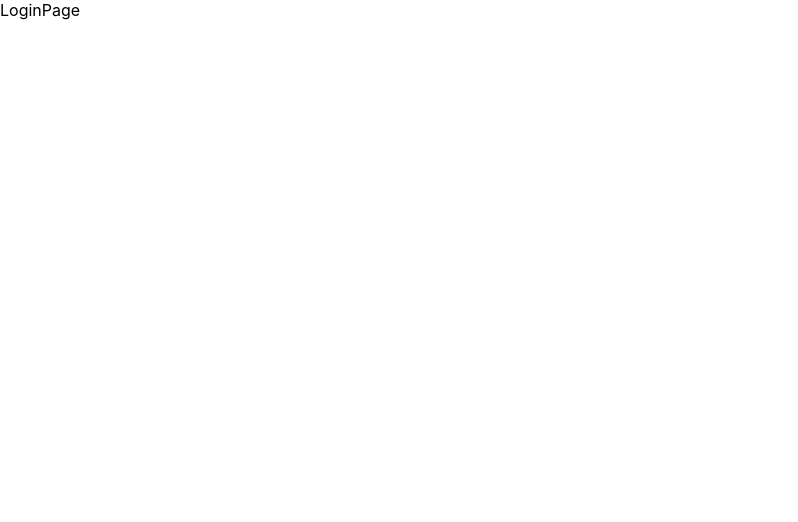
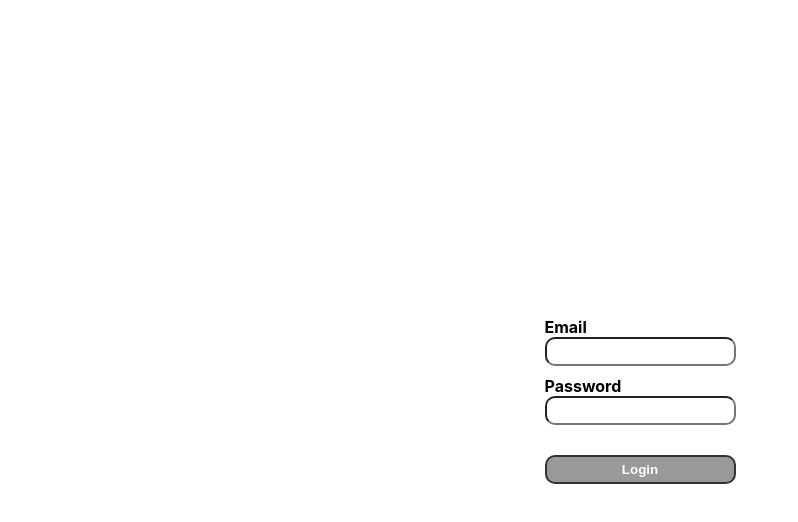
Before and after one commit to ingseo/boiler-plate, a React (Create React App) app in the folder client/: page /Login in a window 1280 px wide. Shown: the top 522 px of the page, without its empty margins (0-798 px from the left). Built offline with nearby package versions, Linux system fonts and the light colour scheme.

Commit message:
로그인페이지-기본틀 작성중

```diff
--- a/client/src/App.js
+++ b/client/src/App.js
@@ -16,8 +16,6 @@ function App() {
   return (
       <Router>
         <div>
-
-
           <Routes>
             <Route exact path="/" element={<LandingPage />} />
             <Route path="/Login" element={<LoginPage />} />
--- a/client/src/components/views/LandingPage/LandingPage.js
+++ b/client/src/components/views/LandingPage/LandingPage.js
@@ -10,7 +10,10 @@ function LandingPage() {
 
 
   return (
-    <div>LandingPage</div>
+    <div style={{
+      display: 'flex', justifyContent: 'center', alignItems: 'center',
+      width: '100%', height: '100vh', fontWeight: 'bold',
+    }}>시작 페이지</div>
   )
 }
 
--- a/client/src/components/views/LoginPage/LoginPage.js
+++ b/client/src/components/views/LoginPage/LoginPage.js
@@ -1,8 +1,39 @@
-import React from 'react'
+import React, { useState } from 'react'
 
 function LoginPage() {
+
+  const [Email, setEmail] = useState("")
+  const [Password, setPassword] = useState("")
+  // const [<상태 값 저장 변수>, <상태 값 갱신 함수>] = useState(<상태 초기 값>);
+  // 기본적으로 useState, 즉 현재 상태의 값은 "" 없음이다. = Email, Password라는 부분에 들어가 있다.
+  // setEmail, setPassword는 setState함수로, 아래와 같이 값을 변경하는데 이용한다.
+
+  const onEmailHandler = (event) => {
+    setEmail(event.currentTarget.value)
+  }
+  const onPasswordHandler = (event) => {
+    setPassword(event.currentTarget.value)
+  }
+
   return (
-    <div>LoginPage</div>
+    <div style={{
+      display: 'flex', justifyContent: 'center', alignItems: 'center',
+      width: '100%', height: '100vh', fontWeight: 'bold',
+    }}>
+      <form style={{display: 'flex', flexDirection: 'column',
+      }}>
+        <label>Email</label>
+        <input style={{marginBottom: '10px', borderRadius: '10px', padding: '5px'}} type="email" value={Email} onChange={onEmailHandler} />
+        {/* 타이핑할때, onChange라는 이벤트를 발생시켜서 state 값이 변화되고, state값이 변화되면 value값도 변화한다. */}
+        <label>Password</label>
+        <input style={{marginBottom: '10px', borderRadius: '10px', padding: '5px'}} type="password" value={Password} onChange={onPasswordHandler} />
+        <br />
+        <button style={{
+          cursor: 'pointer', border: '2px solid #333', borderRadius: '10px',
+          padding: '5px', fontWeight: 'bold', backgroundColor: '#999', color: '#fff',
+        }}>Login</button>
+      </form>
+    </div>
   )
 }
 
```
